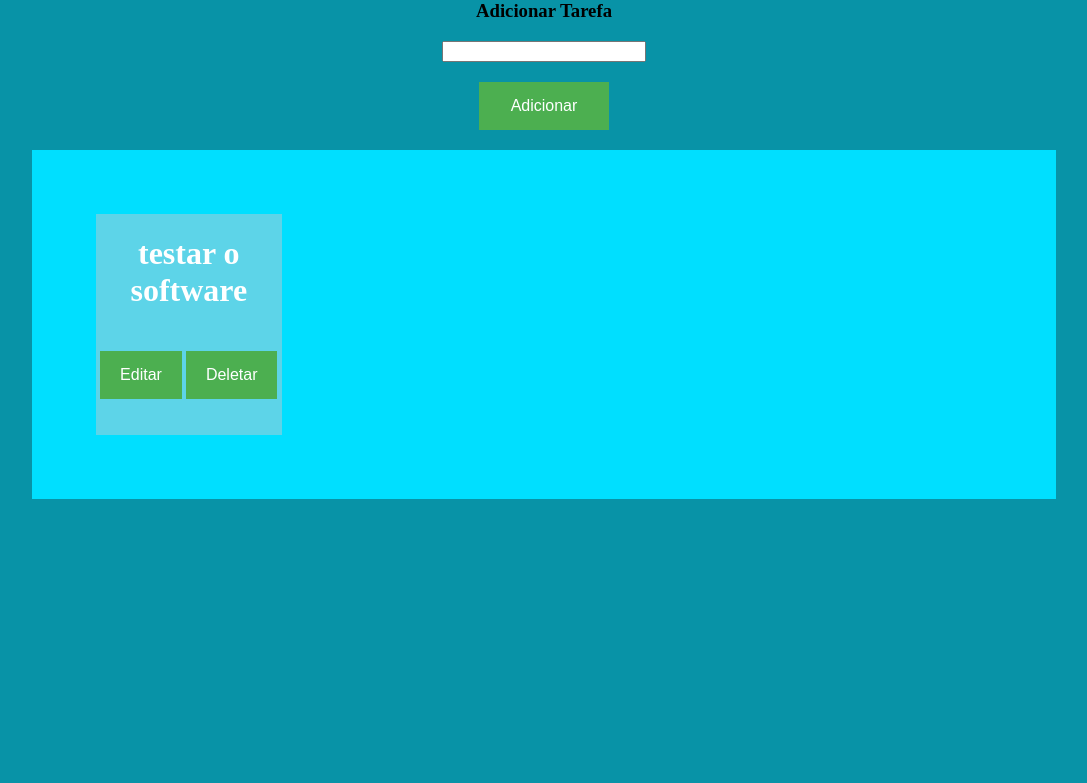
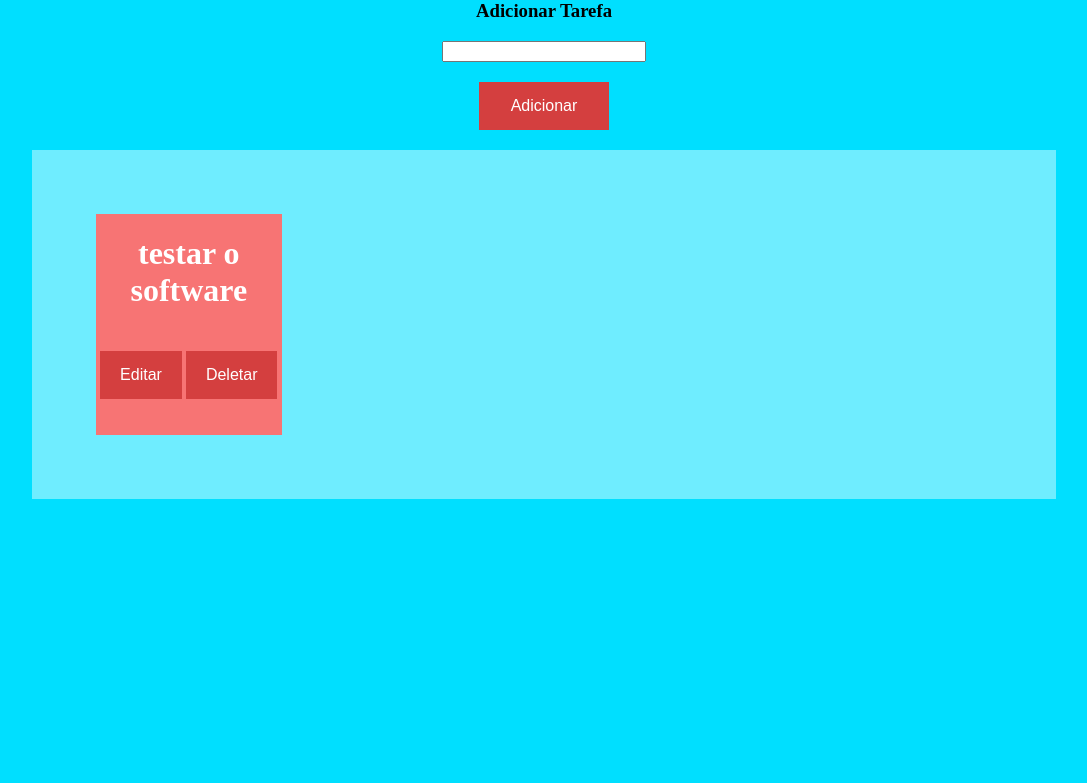
Before and after one commit to joaopdb/TodoListMVCoop, a PHP site: page / in a window 1280 px wide. Shown: the top 783 px of the page, without its empty margins (96-1183 px from the left). Run offline with PHP 8.4, Linux system fonts and the light colour scheme; data comes from the database, SQL or seed files in the repository.

Commit message:
Mudança de cores

```diff
--- a/main.css
+++ b/main.css
@@ -1,7 +1,7 @@
 body{
     width: 80%;
     margin: 0 auto !important;
-    background-color: #0893a7;
+    background-color: #00dfff;
 }
 
 .botaoredefinir{
@@ -10,7 +10,7 @@ body{
 }
 
 .botaoaparencia{
-    background-color: #4CAF50; /* Green */
+    background-color: #d43f3f; /* Green */
     border: none;
     color: white;
     padding: 15px 20px;
@@ -35,7 +35,7 @@ body{
         background-color:red;
 }
 .botaoadd{
-    background-color: #4CAF50; /* Green */
+    background-color: #d43f3f; /* Green */
     border: none;
     color: white;
     padding: 15px 32px;
@@ -59,13 +59,13 @@ h2,p{
 }
 li{
     list-style:none;
-    background:#5dd4e8;
+    background:#f77474;
     width: 20%;
     color: white;
     word-wrap: break-word;
 }
 ul{
-    background-color:#00dfff;
+    background-color:#6fedff;
     overflow:hidden;
     padding:3em;
 }
```
